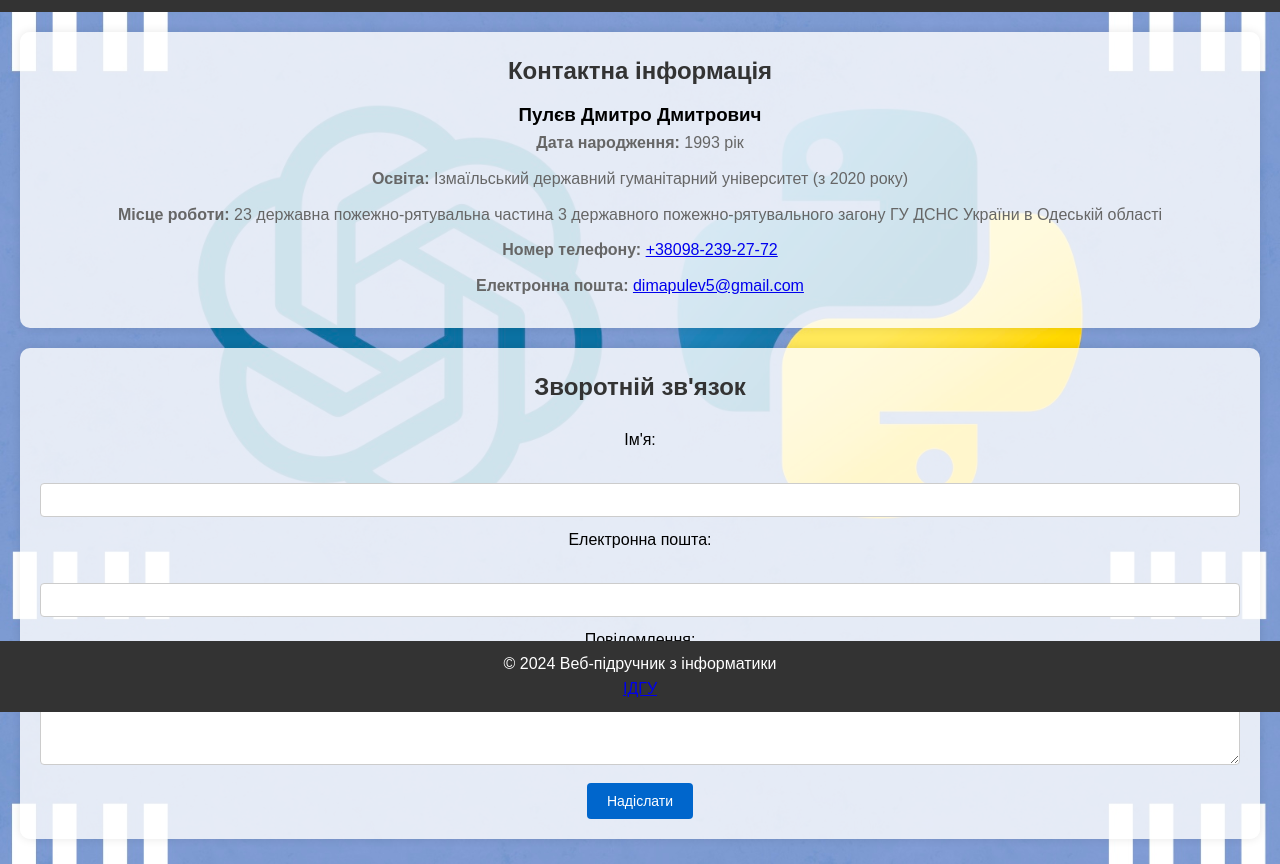
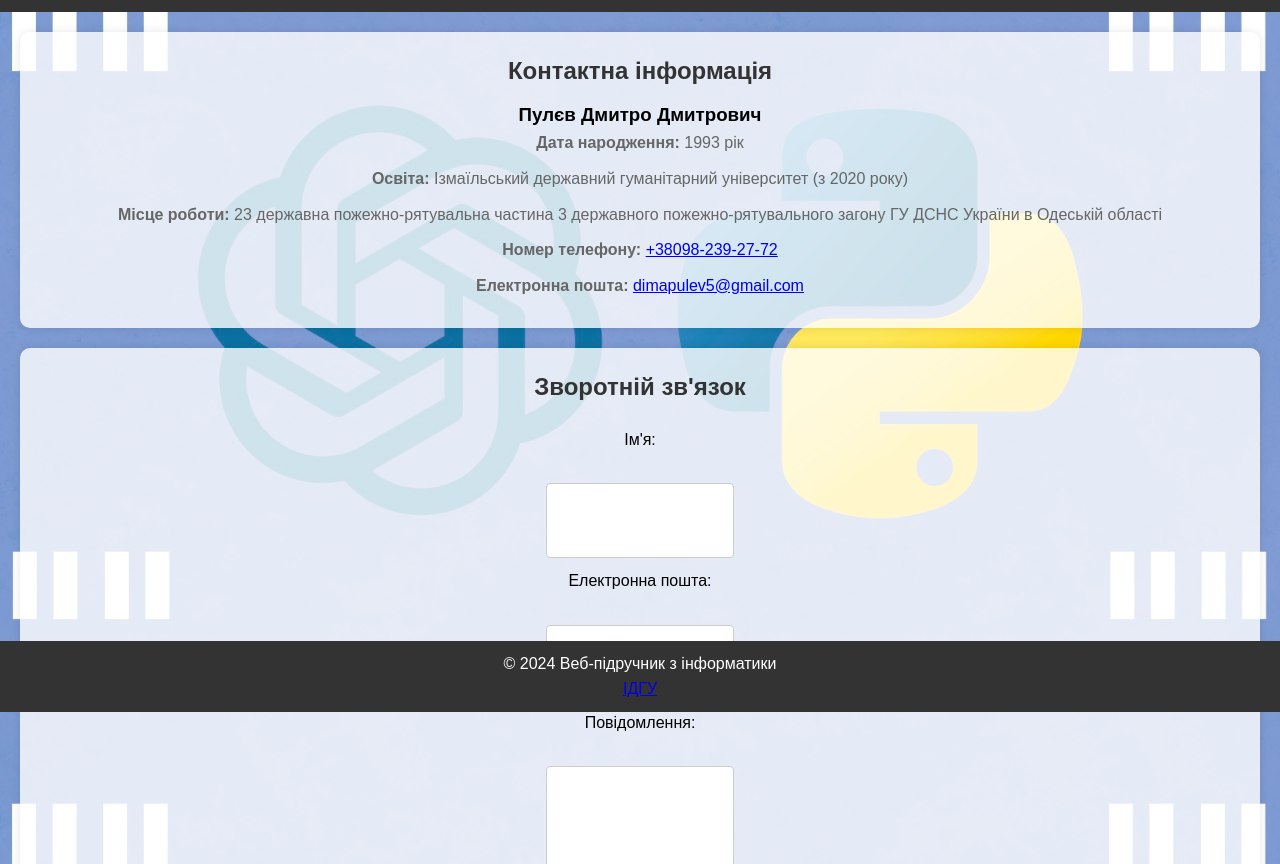
Before and after one commit to DmytroPulev/Pyton, a plain HTML site: page contacts.html in a window 1280 px wide. Shown: the part 88-952 px from the top of the page. Drawn offline with Linux system fonts and the light colour scheme.

Commit message:
Update contacts.html

```diff
--- a/contacts.html
+++ b/contacts.html
@@ -48,9 +48,9 @@
         }
 
         .section form input[type="text"],
-        .section form input[type="email"],
-        .section form textarea {
-            width: 100%;
+        .section form input[type="email"] {
+            width: 5cm;
+            height: 2cm;
             padding: 8px;
             margin-bottom: 10px;
             border: 1px solid #ccc;
@@ -60,6 +60,14 @@
         }
 
         .section form textarea {
+            width: 5cm;
+            height: 4cm;
+            padding: 8px;
+            margin-bottom: 10px;
+            border: 1px solid #ccc;
+            border-radius: 4px;
+            box-sizing: border-box;
+            font-size: 14px;
             resize: vertical;
         }
 
```
